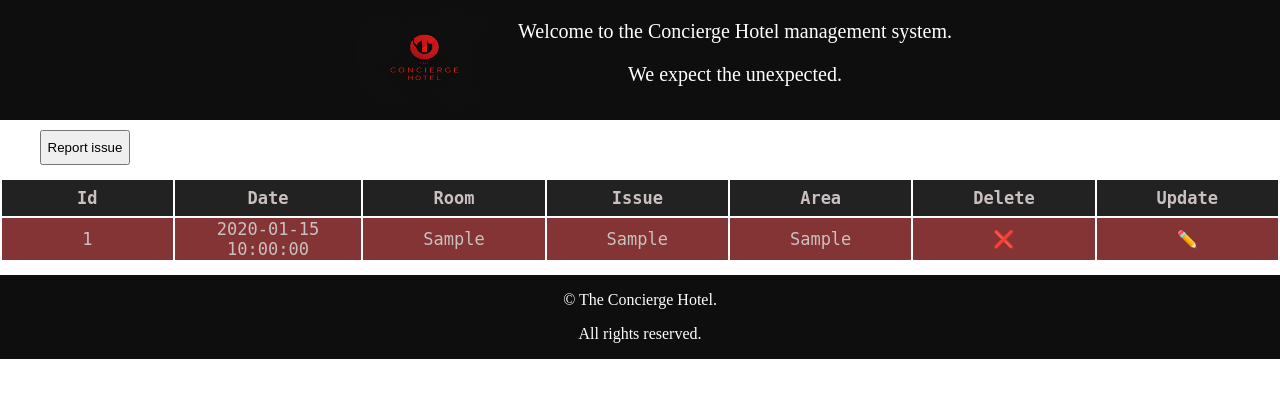
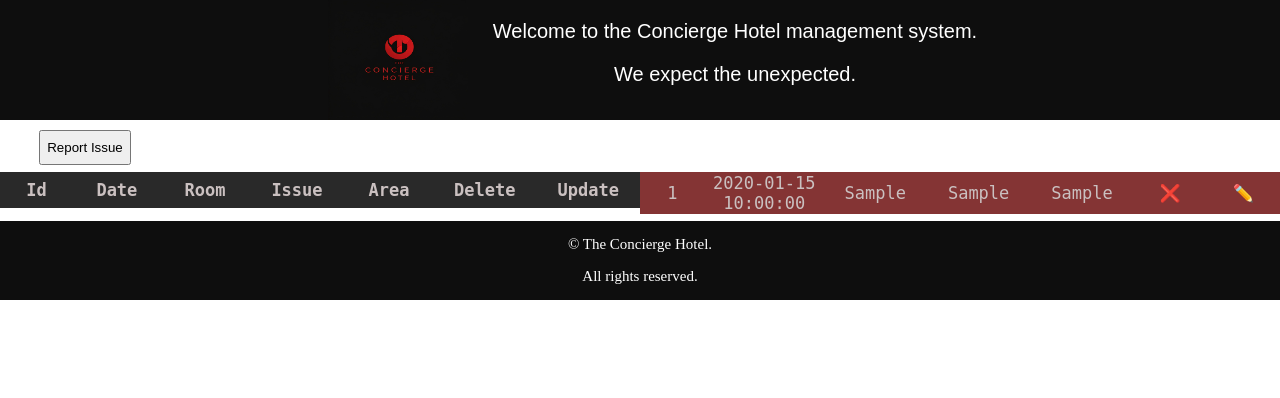
Before and after one commit to AntonioGuillen123/Proyecto-Conserjeria, a PHP site: page / in a window 1280 px wide. Shown: the top 398 px of the page. Run offline with PHP 8.4, Linux system fonts and the light colour scheme; tables that the repository leaves empty or names only in its code hold one stand-in row (values such as "Sample post").

Commit message:
style: added flex to table

```diff
--- a/src/Views/RoomList.php
+++ b/src/Views/RoomList.php
@@ -8,7 +8,7 @@
 
     <main>
         <div class="button">
-            <a class="reportIssue" href="?action=create"><button>Report issue</button></a>
+            <a class="reportIssue" href="?action=create"><button>Report Issue</button></a>
         </div>
 
         <table class="table table-bordered table-hover">
@@ -35,7 +35,7 @@
                             <td>{$room->getIssue()}</td>
                             <td>{$room->getArea()}</td>
                             <td class='infoBody'><a href='?action=delete&id={$room->getId()}'>❌</a></td>
-                            <td class='infoBody'><a href='?action=update&id={$room->getId()}'>✏️</a></td>
+                            <td class='infoBody'><a href='?action=edit&id={$room->getId()}'>✏️</a></td>
                         </tr>
                         ";
                     }
--- a/src/css/footer.css
+++ b/src/css/footer.css
@@ -4,4 +4,5 @@ footer {
     padding: 0px;
     margin: 0px;
     text-align: center;
+    font-size: 15px;
 }
--- a/src/css/header.css
+++ b/src/css/header.css
@@ -10,6 +10,7 @@
 .textHeader{
     text-align: center;
     font-size: 20px;
+    font-family: sans-serif;
 }
 
 .logoHotel{
--- a/src/css/style.css
+++ b/src/css/style.css
@@ -9,9 +9,11 @@ body{
 }
 
 .table{
+    display: flex;
     justify-content: center;
-    margin-top: 13px;
-    margin-bottom: 13px;
+    border-collapse: collapse;
+    margin-top: 7px;
+    margin-bottom: 7px;
 }
 
 .reportIssue{
@@ -32,7 +34,7 @@ td, th{
 }
 
 th{
-  background-color: rgb(34, 34, 34);
+  background-color: rgb(41, 41, 41);
 }
 
 td{
```
